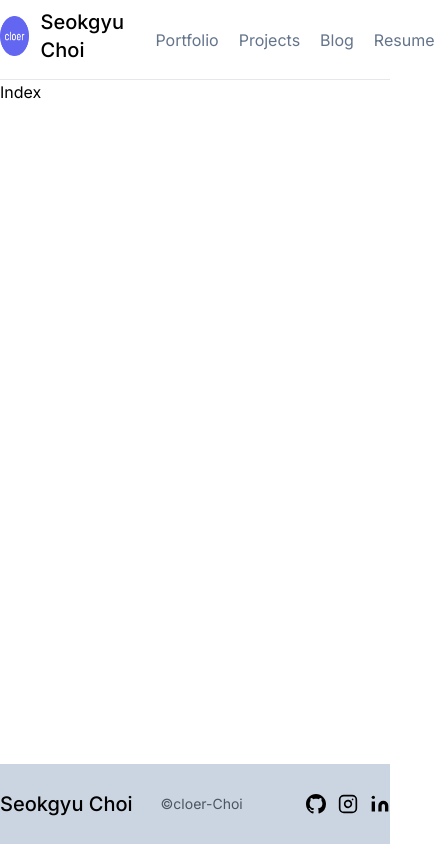
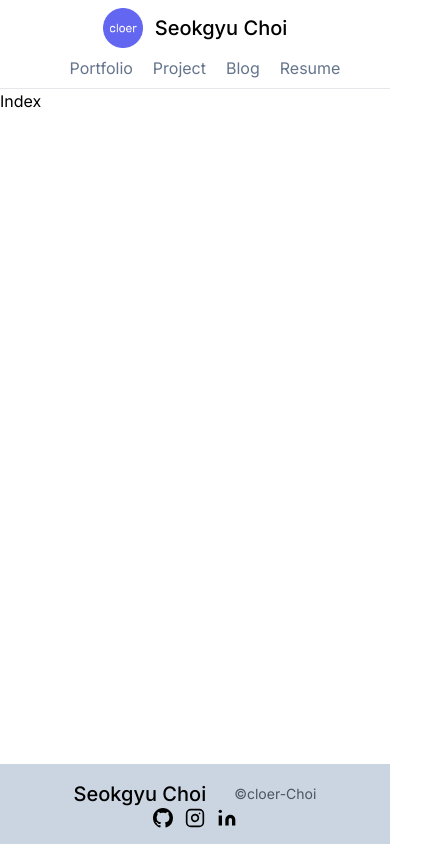
Before and after one commit to thecloer/my-blog, a Next.js app: page / in a window 390 px wide. Shown: the whole page, 434 px wide, since content can reach past the window. Built offline with nearby package versions, Linux system fonts and the light colour scheme; a web font is replaced by a local one.

Commit message:
UPDATE: layout responsive

```diff
--- a/src/components/layouts/Footer.tsx
+++ b/src/components/layouts/Footer.tsx
@@ -2,8 +2,8 @@ import Link from 'next/link';
 
 const Footer = () => {
   return (
-    <footer className='flex min-h-20 items-center bg-slate-300'>
-      <div className='container mx-auto flex items-center justify-between'>
+    <footer className='flex min-h-20 items-center bg-slate-300 '>
+      <div className='container-lg-62rem mx-auto flex items-center justify-between flex-col my-2 sm:my-0 sm:flex-row sm:justify-between'>
         <div className='flex items-center'>
           <Link href='/' passHref>
             <a>
--- a/src/components/layouts/Header.tsx
+++ b/src/components/layouts/Header.tsx
@@ -5,7 +5,7 @@ import Nav from './Nav';
 const Header = () => {
   return (
     <header className='flex min-h-20 items-center border-b-[1.25px]'>
-      <div className='container mx-auto flex flex-row justify-between items-center'>
+      <div className='container-lg-62rem mx-auto flex items-center flex-col my-2 sm:my-0 sm:flex-row sm:justify-between'>
         <Link href='/' passHref>
           <a className='flex items-center mb-2 md:mb-0'>
             <Image src='/images/logos/cloer-logo-indigo-512x512.png' layout='fixed' width='40' height='40' alt='blog logo' />
--- a/src/components/layouts/Layout.tsx
+++ b/src/components/layouts/Layout.tsx
@@ -6,7 +6,7 @@ const Layout: FC<PropsWithChildren> = ({ children }) => {
   return (
     <div className='flex flex-col min-h-screen'>
       <Header />
-      <main className='flex-1'>{children}</main>
+      <div className='flex-1'>{children}</div>
       <Footer />
     </div>
   );
--- a/src/components/layouts/Nav.tsx
+++ b/src/components/layouts/Nav.tsx
@@ -1,7 +1,7 @@
 import NavButton from './NavButton';
 
 const Nav = () => {
-  const navList = ['portfolio', 'projects', 'blog', 'resume'];
+  const navList = ['portfolio', 'project', 'blog', 'resume'];
   return (
     <nav className='flex'>
       {navList.map((navText, i) => (
--- a/src/components/layouts/NavButton.tsx
+++ b/src/components/layouts/NavButton.tsx
@@ -1,5 +1,5 @@
+import type { FC } from 'react';
 import Link from 'next/link';
-import type { FC } from 'react';
 
 interface Props {
   text: string;
--- a/styles/globals.css
+++ b/styles/globals.css
@@ -12,7 +12,10 @@
 }
 
 @layer components {
-  .container {
-    @apply lg:max-w-[62rem];
+  .container-lg-62rem {
+    @apply container lg:max-w-[62rem];
+  }
+  .container-lg-64rem {
+    @apply container lg:max-w-[64rem];
   }
 }
```
